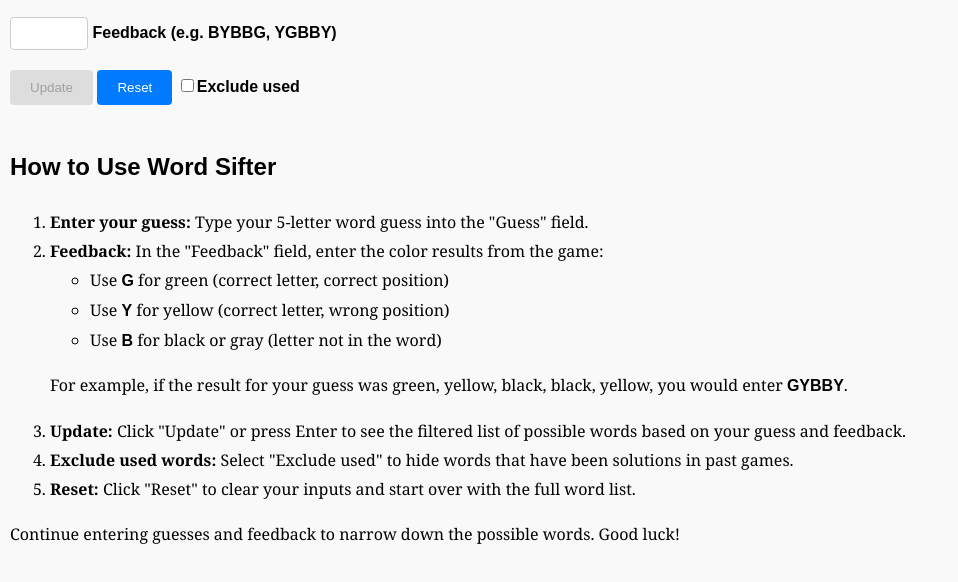
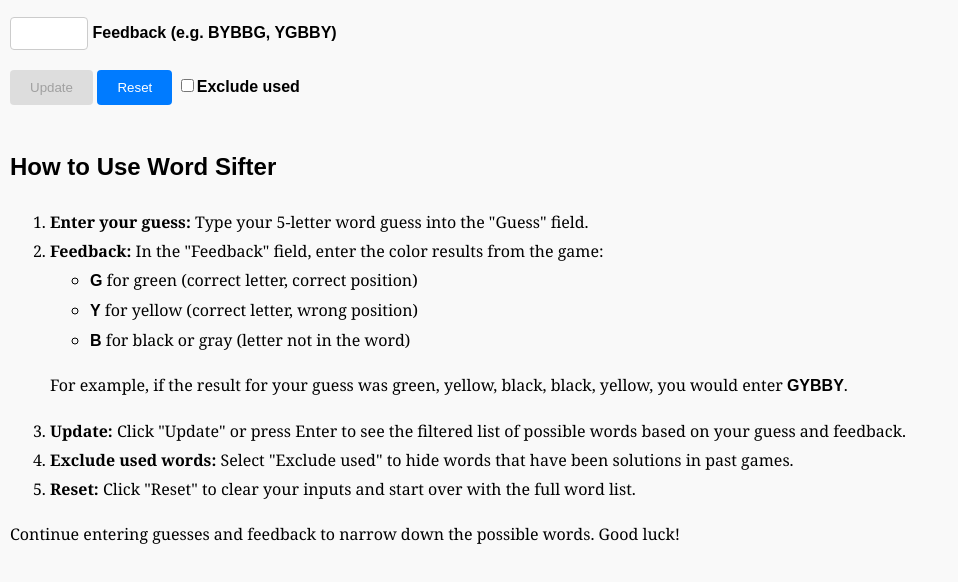
Before and after one commit to ducknoir/WordSifterJS, a website with bundled scripts: page docs/index.html in a window 1280 px wide. Shown: the part 114-696 px from the top of the page, without its empty margins (0-958 px from the left). Built offline with nearby package versions, Linux system fonts and the light colour scheme; no server answers.

Commit message:
Minor tweak to instructions.

```diff
--- a/docs/index.html
+++ b/docs/index.html
@@ -34,9 +34,9 @@
             <li><strong>Enter your guess:</strong> Type your 5-letter word guess into the "Guess" field.</li>
             <li><strong>Feedback:</strong> In the "Feedback" field, enter the color results from the game:
                 <ul>
-                    <li>Use <b>G</b> for green (correct letter, correct position)</li>
-                    <li>Use <b>Y</b> for yellow (correct letter, wrong position)</li>
-                    <li>Use <b>B</b> for black or gray (letter not in the word)</li>
+                    <li><b>G</b> for green (correct letter, correct position)</li>
+                    <li><b>Y</b> for yellow (correct letter, wrong position)</li>
+                    <li><b>B</b> for black or gray (letter not in the word)</li>
                 </ul>
                 <p>For example, if the result for your guess was green, yellow, black, black, yellow, you would enter <b>GYBBY</b>.</p>
             </li>
```
